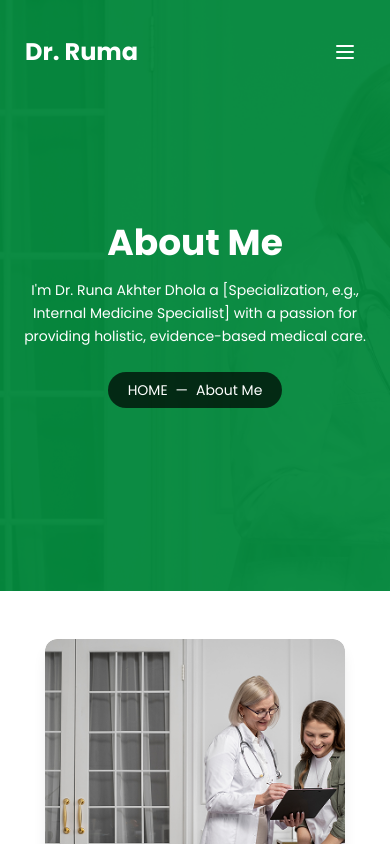
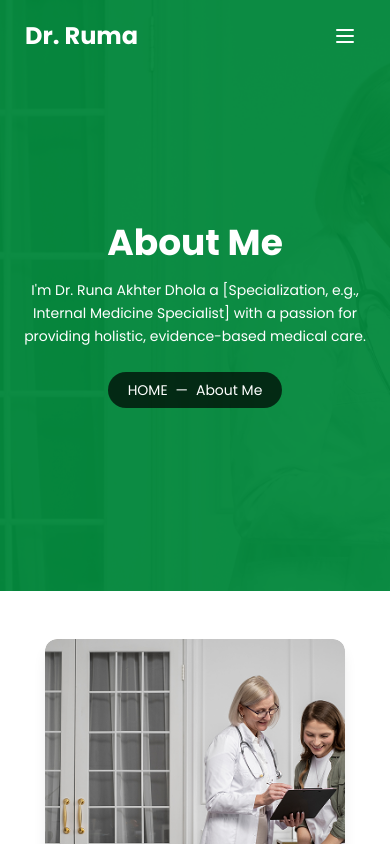
Before and after one commit to mrashed21/doctor_portfolio, a Next.js app: page /about-me in a window 390 px wide. Shown: the top 844 px of the page. Built offline with nearby package versions, Linux system fonts and the light colour scheme.

Commit message:
fixed responsive

```diff
--- a/src/Components/AboutMe/AboutMe.jsx
+++ b/src/Components/AboutMe/AboutMe.jsx
@@ -22,7 +22,7 @@ const AboutMe = () => {
   }, []);
 
   return (
-    <section>
+    <section className="overflow-hidden">
       <HeroComponents
         title="About Me"
         subtitle="I'm Dr. Runa Akhter Dhola a [Specialization, e.g., Internal Medicine Specialist] with a passion for providing holistic, evidence-based medical care."
@@ -34,7 +34,9 @@ const AboutMe = () => {
       <Publications />
       <WorkingJourney />
       <Awards />
-      <CTA />
+      <section className="overflow-y-visible">
+        <CTA />
+      </section>
     </section>
   );
 };
--- a/src/Components/AboutMe/CTA.jsx
+++ b/src/Components/AboutMe/CTA.jsx
@@ -6,7 +6,7 @@ const DoctorImage = "/hero_doctor.png";
 
 const CTA = () => {
   return (
-    <section className="pt-20 -mb-5 ">
+    <section className="pt-20 -mb-5 overflow-y-visible ">
       <Container>
         <div className="relative flex flex-col lg:flex-row items-center justify-between bg-green-600 rounded-2xl shadow-2xl px-6 sm:px-10 lg:px-14 py-10  lg:w-[70%] mx-auto">
           {/* Doctor Image */}
--- a/src/Components/Home/Awards.jsx
+++ b/src/Components/Home/Awards.jsx
@@ -46,7 +46,7 @@ const minorAwards = [
 
 const Awards = () => {
   return (
-    <section id="awards" className="py-20 bg-gray-50 overflow-hidden">
+    <section  className="py-20 bg-gray-50 overflow-hidden">
       <Container>
         <h3 className="text-2xl md:text-3xl font-bold text-center text-gray-800 mb-12">
           My Qualification and Awards
--- a/src/Components/Shared/Navbar/Navbar.jsx
+++ b/src/Components/Shared/Navbar/Navbar.jsx
@@ -67,7 +67,7 @@ const Navbar = () => {
             : "bg-transparent"
         }`}
       >
-        <Container className="flex items-center justify-between py-4">
+        <Container className="flex items-center justify-between lg:py-4">
           <div className="flex items-end gap-4">
             <h1 className="text-2xl font-bold text-white">Dr. Ruma</h1>
             <div className="hidden md:flex gap-6 text-sm text-white">
```
